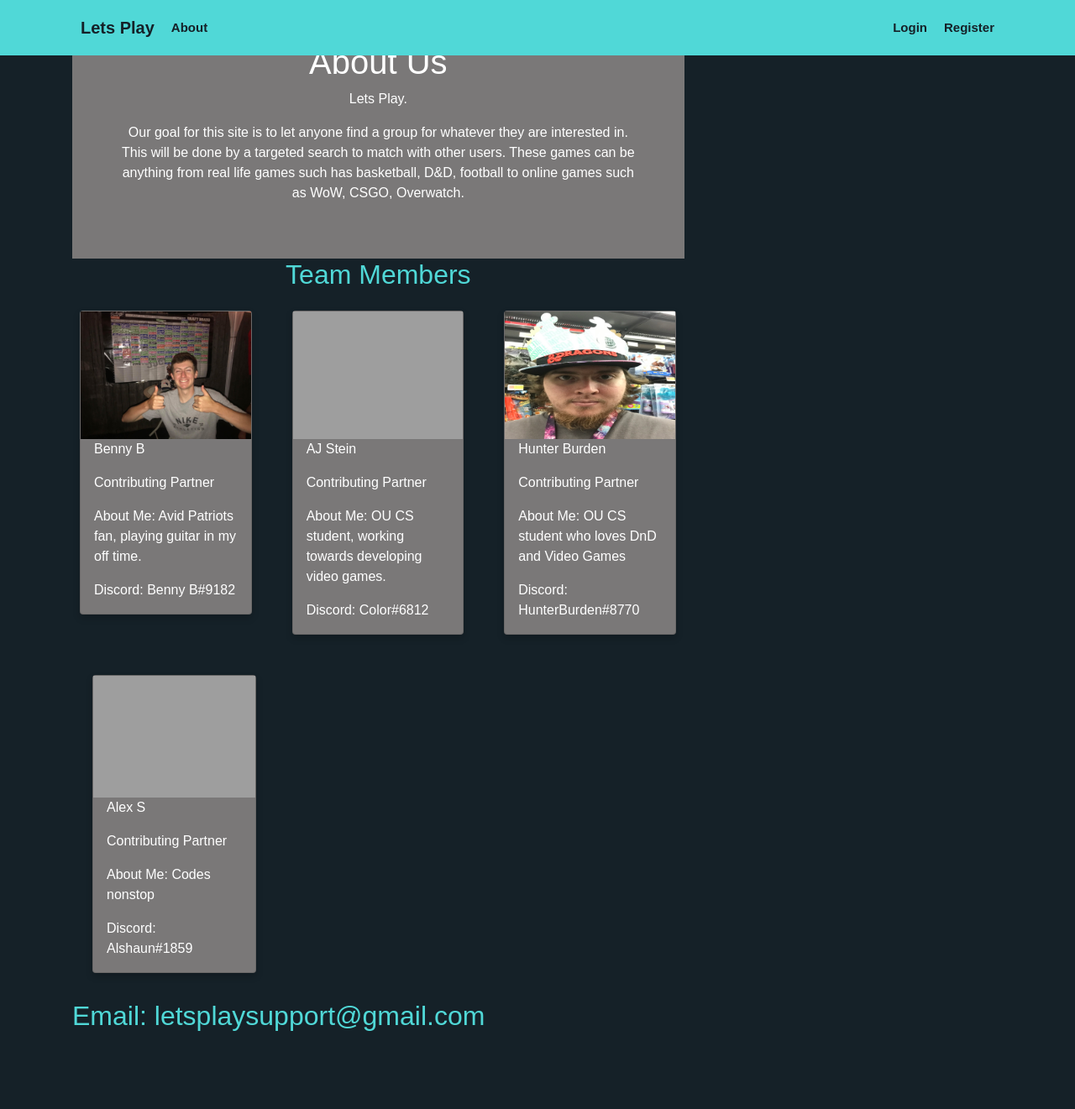
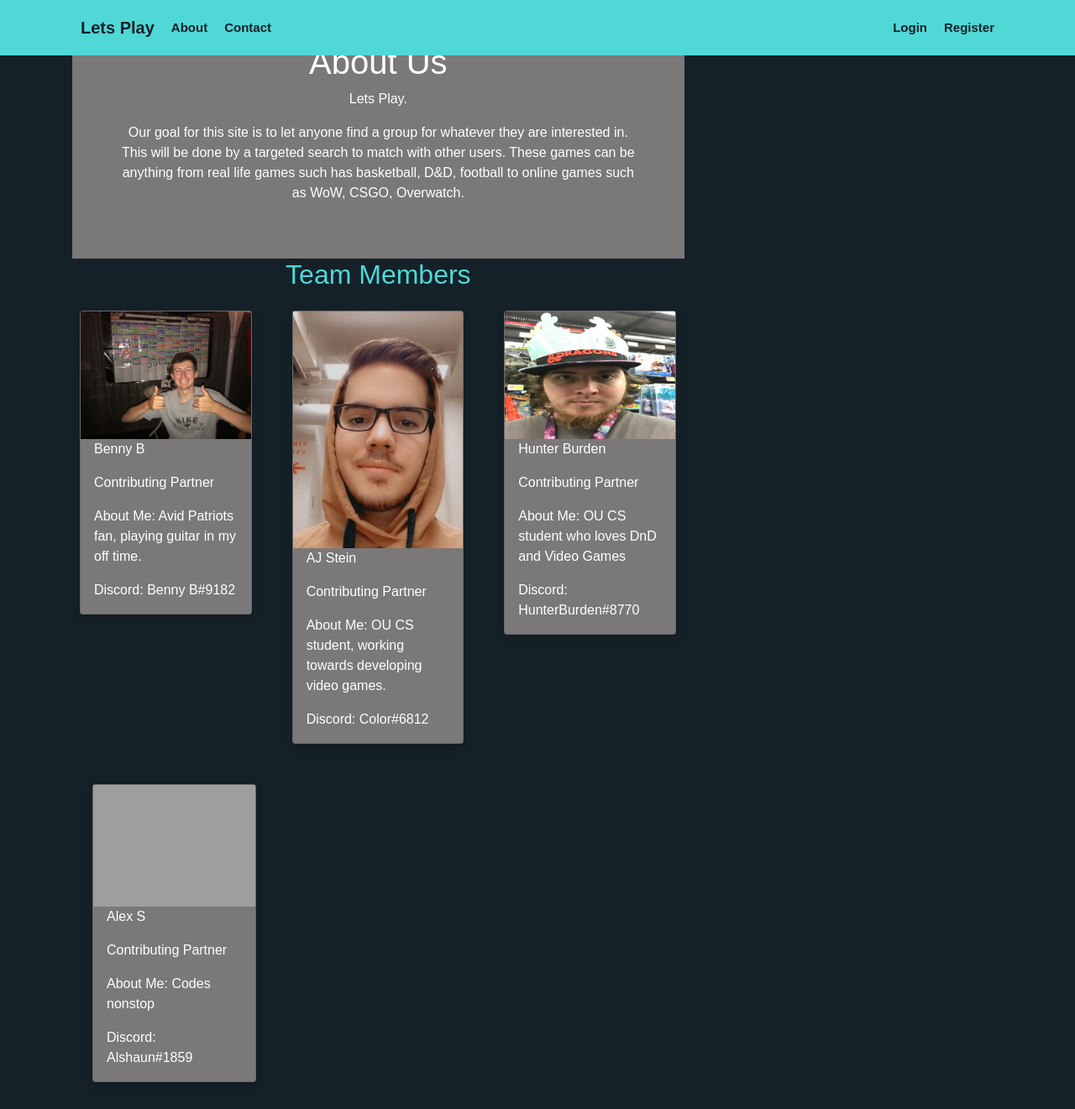
Before and after one commit to alexshelto/Lets-Play-webapp, a Flask app: page /about in a window 1280 px wide. Shown: the whole page at 84% size. Before the commit the page ends 1228 px from the top, so only its background shows below. Run offline with Flask 2, Linux system fonts and the light colour scheme; some libraries are stand-ins or nearby versions; grey boxes are pictures that could not be loaded.

Commit message:
Update
Added in: my PFP to about, changed some spacing around various files, changed login button in account page, added contact button, added UML in class thing, Removed email from about, edited some wording in contact us page, added games to forms

```diff
--- a/src/main/routes.py
+++ b/src/main/routes.py
@@ -4,8 +4,7 @@
 #
 #
 #
-from flask import (render_template, url_for, flash,
-                   redirect, request, abort, Blueprint)
+from flask import (render_template, url_for, flash, redirect, request, abort, Blueprint)
 from flask_login import login_user, current_user, logout_user, login_required
 from src import db, bcrypt
 from src.models import Post, User
--- a/src/posts/forms.py
+++ b/src/posts/forms.py
@@ -9,7 +9,7 @@ from wtforms.validators import DataRequired
 
 
 
-Game_Choices = [('al', 'Apex Legends'),('bb', 'Baseball'),('bball', 'Basketball'),('bg', 'Board Games'),('cod', 'Call of Duty'), ('dd', 'Dungeons & Dragons'),('ft', 'Fortnite'), ('fb', 'Football'),('ha', 'Halo'),('mg', 'Misc. Games'), ('sb', 'Smash Brothers'),('vol', 'Volleyball')]
+Game_Choices = [('al', 'Apex Legends'), ('arma', "Arma 3"), ('bb', 'Baseball'),('bball', 'Basketball'),('bg', 'Board Games'),('cod', 'Call of Duty'), ('csgo', "Counter-Strike: Global Offensive"), ('dayz', 'DayZ'), ('dd', 'Dungeons & Dragons'),('ft', 'Fortnite'), ('fb', 'Football'), ('gmod', 'Garry\'s Mod'),('ha', 'Halo'), ('lol', "League of Legends"), ('mg', 'Misc. Games'), ("rust", 'Rust'), ('sb', 'Smash Brothers'), ('val', 'Valorant'), ('vol', 'Volleyball'), ('wow', 'World of Warcraft')]
 
 class PostForm(FlaskForm):
     game = SelectField('Game',[DataRequired()], choices=Game_Choices)
--- a/src/posts/routes.py
+++ b/src/posts/routes.py
@@ -47,12 +47,6 @@ def new_post():
     return render_template('create_post.html', title='New Post', form=form, legend="New Post", games=Game_Choices) #removed games=game_display
 
 
-
-
-
-
-
-
 @posts.route("/post/<int:post_id>")
 def post(post_id):
     post = Post.query.get_or_404(post_id)
--- a/src/templates/about.html
+++ b/src/templates/about.html
@@ -90,7 +90,7 @@ p {
 <!-- AJ -->
   <div class="column">
     <div class="card">
-      <img src="/w3images/team2.jpg" alt="Name" style="width:100%">
+      <img src="/static/profile_pics/AJSTEINPFP.jpg" alt="Name" style="width:100%">
       <div class="container">
         <p>AJ Stein</p>
         <p class="title">Contributing Partner</p>
@@ -128,7 +128,4 @@ p {
 </div>
 </div>
 
-</body>
-<a href="mailto:letsplaysupport@gmail.com"><h2>Email: letsplaysupport@gmail.com</h2>
-
 {% endblock %}
--- a/src/templates/account.html
+++ b/src/templates/account.html
@@ -65,7 +65,7 @@
           </div>
 
           <div class="text-center mt-4">
-            <button class="btn btn-cyan mt-1">Login <i class="fas fa-sign-in ml-1"></i></button>
+            <button class="btn btn-cyan mt-1"> <p style="color: rgb(80, 216, 215);">Login</p> <i class="fas fa-sign-in ml-1"></i></button>
           </div>
         </div>
 
--- a/src/templates/contact_us.html
+++ b/src/templates/contact_us.html
@@ -13,7 +13,7 @@
     <p> If you are having any issues, concerns, or have ideas on how to imrpove the site, please contact the Let's Play team.</p>
     <a href="mailto:letsplaysupport@gmail.com"> Email: letsplaysupport@gmail.com</a>
     <p></p> <!--This proviceds a space between the note and the email support link-->
-    <p>Note: This email address if for site specific issues, if there is any other reason you would need to contact us, use one of
+    <p>Note: This email address if for site specific issues, if there is any other reason you would need to contact one of us personally, use
         our personal contacts' on the <a href="about.html"> about page.</a></p>
 
     {% endblock %}
--- a/src/templates/layout.html
+++ b/src/templates/layout.html
@@ -53,6 +53,10 @@
              <div class="collapse navbar-collapse" id="navbarToggle">
                 <a class="nav-bar-item" href="{{ url_for('main.about') }}">About</a>
                 </div>
+            <!-- About us page -->
+            <div class="collapse navbar-collapse" id="navbarToggle">
+              <a class="nav-bar-item" href="{{ url_for('main.contact_us') }}">Contact</a>
+              </div>
 
                 <!--- add in a if user is authenticated for python browser programming-->
                 </div>
```
Also changed, not shown: UML_Diagram/UML_AJ_Stein.PNG (added), src/static/profile_pics/AJSTEINPFP.jpg (added).
